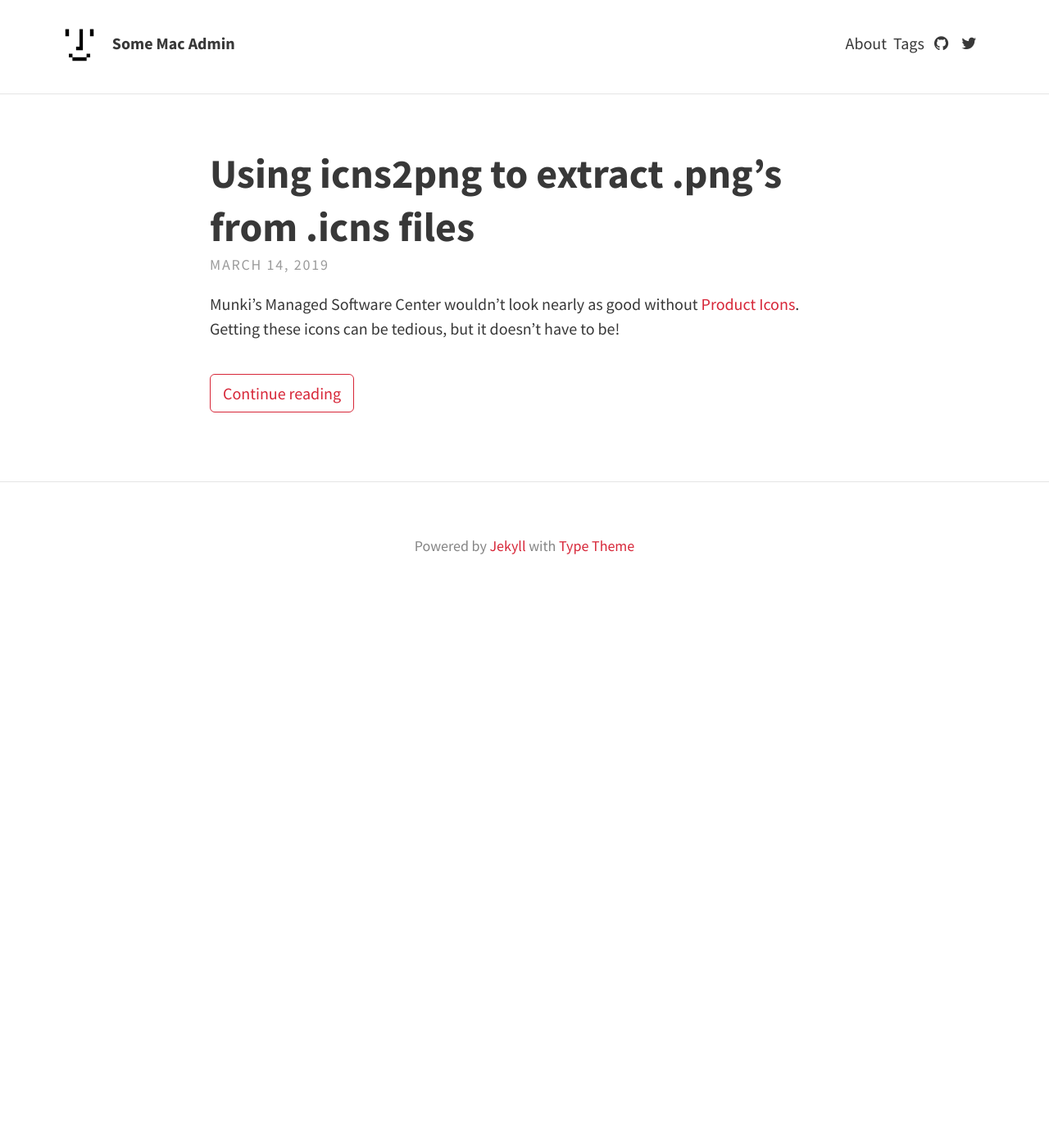
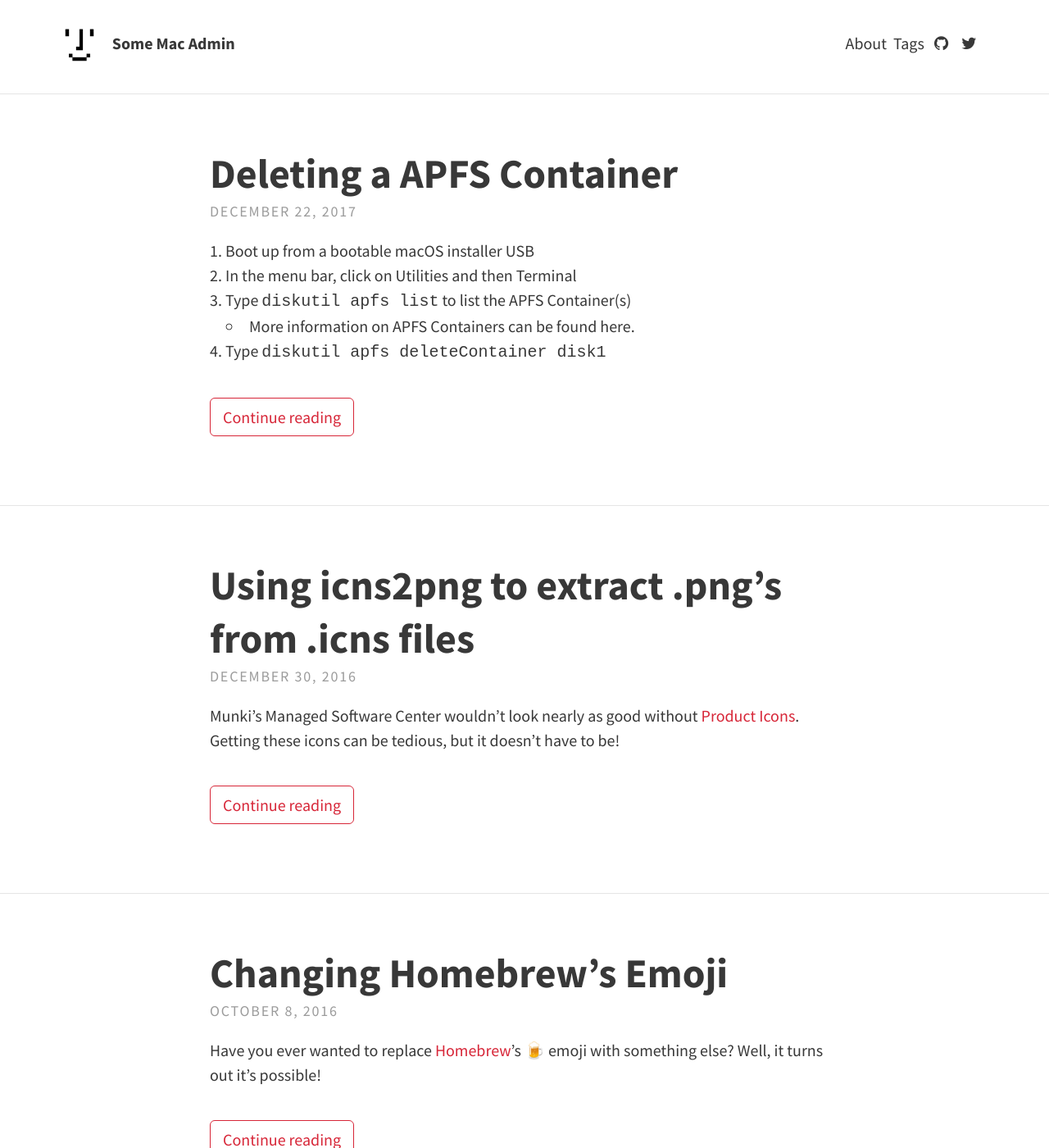
Before and after one commit to bahhhhh/blog, a Jekyll site: the page built from index.html, in a window 1280 px wide and 1400 px high. Shown: the whole window at 82% size. Built offline with Jekyll 4.4.1, drawn with Linux system fonts in a browser that asks for light colours; the list of posts is cut into pages by our own code.

Commit message:
Add new posts

```diff
--- /dev/null
+++ b/_posts/2016-10-08-Changing Homebrew’s Emoji.markdown
@@ -0,0 +1,12 @@
+---
+layout: post
+title:  "Changing Homebrew’s Emoji"
+date:   2016-10-08 12:00:00
+tags: [homebrew, macos]
+---
+
+Have you ever wanted to replace [Homebrew](http://brew.sh)’s 🍺 emoji with something else? Well, it turns out it’s possible!
+
+[@Heliomass](https://twitter.com/Heliomass) sent out a quick tweet to the [Homebrew’s Twitter account](https://twitter.com/MacHomebrew), and they got back to him with a way to do just that.
+
+<blockquote class="twitter-tweet" data-lang="en"><p lang="en" dir="ltr">Yes! You can even enjoy some pumpkin spice Homebrew: `export HOMEBREW_INSTALL_BADGE=🎃` ^tim <a href="https://t.co/EO5KJRM0VT">https://t.co/EO5KJRM0VT</a></p>— Homebrew (@MacHomebrew) <a href="https://twitter.com/MacHomebrew/status/783028298351730688">October 3, 2016</a></blockquote> <script async src="//platform.twitter.com/widgets.js" charset="utf-8"></script>
--- a/_posts/2019-03-14-Using icns2png to extract .png’s from .icns files.markdown
+++ b/_posts/2016-12-30-Using icns2png to extract .png’s from .icns files.markdown
@@ -1,7 +1,7 @@
 ---
 layout: post
 title:  "Using icns2png to extract .png’s from .icns files"
-date:   2019-03-14 15:06:00 -0400
+date:   2016-12-30 12:00:00
 tags: [munki, macos]
 ---
 
--- /dev/null
+++ b/_posts/2017-12-22-Deleting a APFS Container.markdown
@@ -0,0 +1,14 @@
+---
+layout: post
+title:  "Deleting a APFS Container"
+date:   2017-12-22 12:00:00
+tags: [macos]
+---
+
+1. Boot up from a bootable macOS installer USB
+2. In the menu bar, click on Utilities and then Terminal
+3. Type `diskutil apfs list` to list the APFS Container(s)
+	* More information on APFS Containers can be found here.
+4. Type `diskutil apfs deleteContainer disk1`
+
+*Note*: Your container might not be named “disk1”
```
Also changed, not shown: 1 other file.
